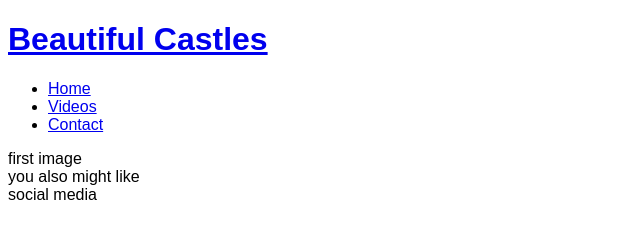
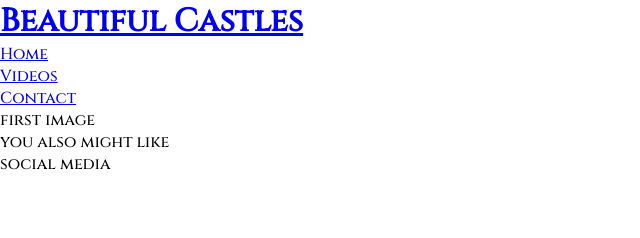
Before and after one commit to Archie9010/Beautiful-Castles, a plain HTML site: page index.html in a window 1280 px wide. Shown: the whole page, without its empty margins (0-640 px from the left). Drawn offline with Linux system fonts and the light colour scheme.

Commit message:
Add google fonts and remove deflaut margins, paddings, borders

```diff
--- a/assets/css/style.css
+++ b/assets/css/style.css
@@ -1,3 +1,12 @@
+@import url('https://fonts.googleapis.com/css2?family=Cinzel:wght@500&family=Lato:wght@300&display=swap');
+
+* {
+    border: none;
+    margin: 0;
+    padding: 0;
+}
+
 body {
-    font-family: Arial, Helvetica, sans-serif
+    font-family: Cinzel, sans-serif;
+    font-weight: 300;
 }
```
